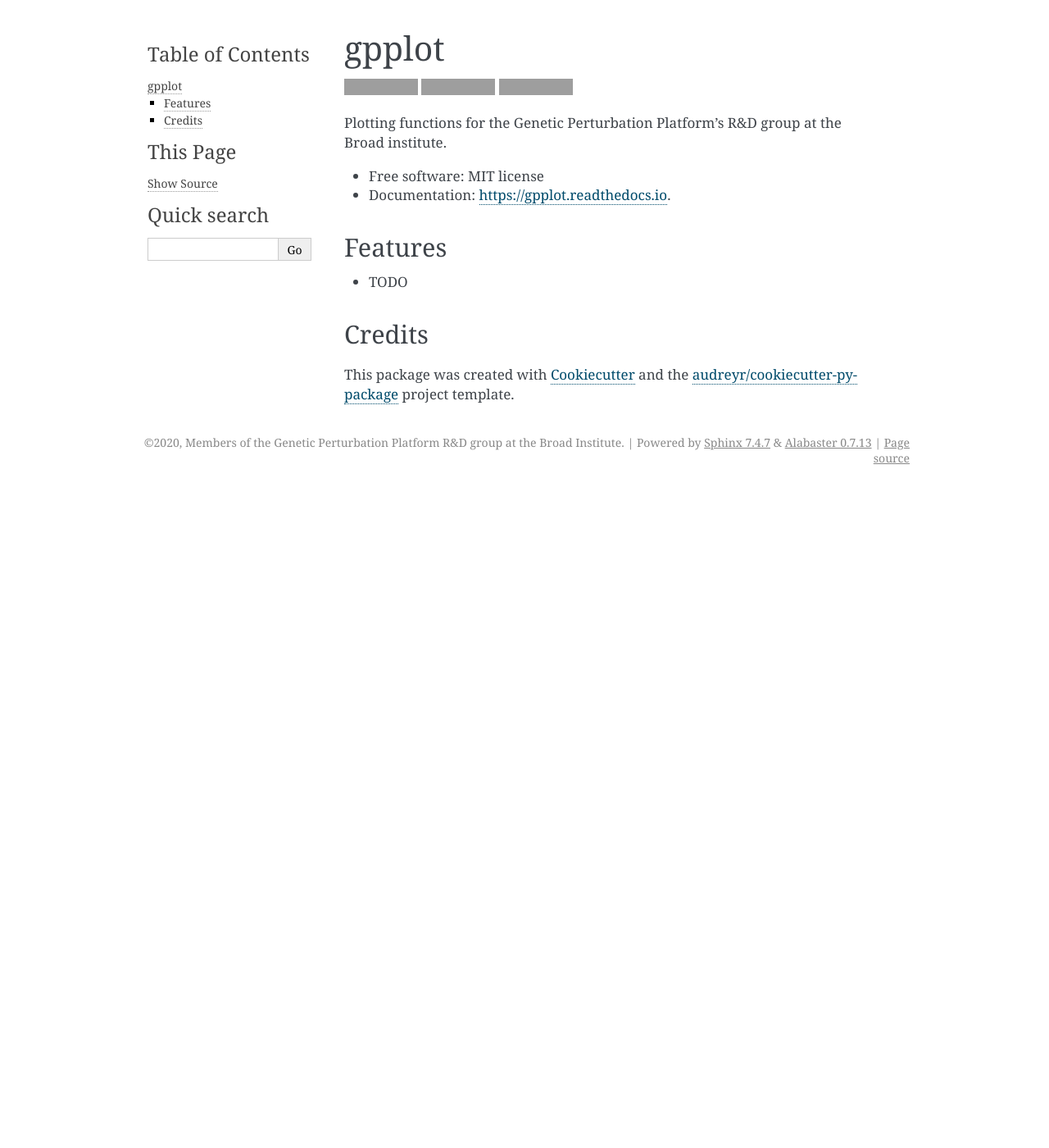
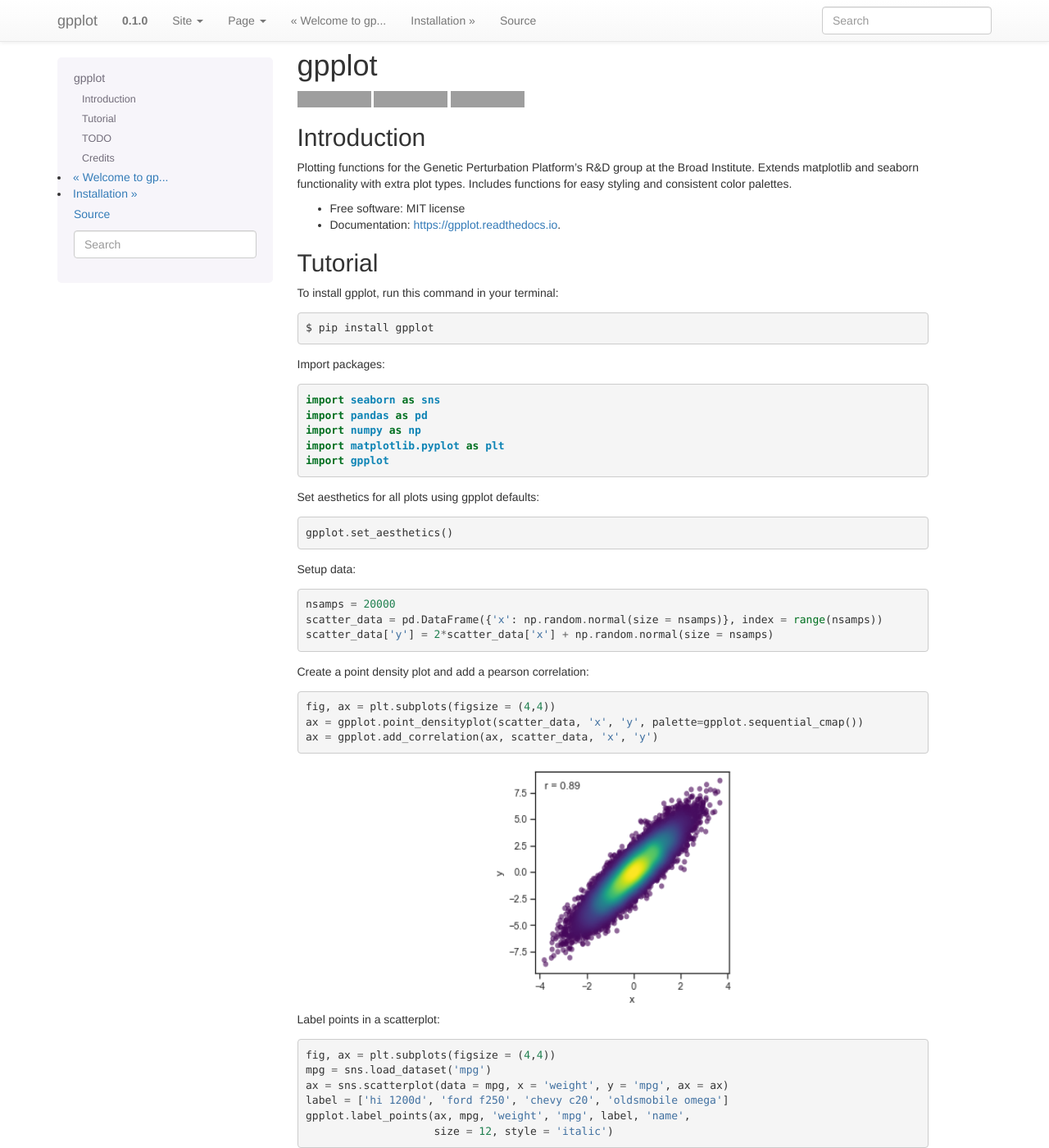
Before and after one commit to gpp-rnd/gpplot, a Sphinx documentation site: the page built from docs/readme.rst, in a window 1280 px wide and 1400 px high. Shown: the whole window at 82% size. Built offline with Sphinx 7.4.7, drawn with Linux system fonts in a browser that asks for light colours; pages that are not in the unit, such as notebooks, are missing from menus; some of the changed text lies outside the part shown; grey boxes are pictures that could not be loaded.

Commit message:
docs (README): included tutorial

```diff
--- a/README.rst
+++ b/README.rst
@@ -15,18 +15,68 @@
 
 
 
+Introduction
+------------
 
-Plotting functions for the Genetic Perturbation Platform's R&D group at the Broad institute.
-
+Plotting functions for the Genetic Perturbation Platform's R&D group at the Broad Institute.
+Extends matplotlib and seaborn functionality with extra plot types. Includes functions for easy
+styling and consistent color palettes.
 
 * Free software: MIT license
 * Documentation: https://gpplot.readthedocs.io.
 
-
-Features
+Tutorial
 --------
 
-* TODO
+To install gpplot, run this command in your terminal::
+
+    $ pip install gpplot
+
+Import packages::
+
+    import seaborn as sns
+    import pandas as pd
+    import numpy as np
+    import matplotlib.pyplot as plt
+    import gpplot
+
+Set aesthetics for all plots using gpplot defaults::
+
+    gpplot.set_aesthetics()
+
+Setup data::
+
+    nsamps = 20000
+    scatter_data = pd.DataFrame({'x': np.random.normal(size = nsamps)}, index = range(nsamps))
+    scatter_data['y'] = 2*scatter_data['x'] + np.random.normal(size = nsamps)
+
+Create a point density plot and add a pearson correlation::
+
+    fig, ax = plt.subplots(figsize = (4,4))
+    ax = gpplot.point_densityplot(scatter_data, 'x', 'y', palette=gpplot.sequential_cmap())
+    ax = gpplot.add_correlation(ax, scatter_data, 'x', 'y')
+
+.. image:: ../figures/pointdensity_example.png
+    :width: 300px
+    :height: 300px
+    :align: center
+
+Label points in a scatterplot::
+
+    fig, ax = plt.subplots(figsize = (4,4))
+    mpg = sns.load_dataset('mpg')
+    ax = sns.scatterplot(data = mpg, x = 'weight', y = 'mpg', ax = ax)
+    label = ['hi 1200d', 'ford f250', 'chevy c20', 'oldsmobile omega']
+    gpplot.label_points(ax, mpg, 'weight', 'mpg', label, 'name',
+                        size = 12, style = 'italic')
+
+.. image:: ../figures/label_example.png
+    :width: 300px
+    :height: 300px
+    :align: center
+
+TODO
+----
 
 Credits
 -------
--- a/docs/conf.py
+++ b/docs/conf.py
@@ -22,6 +22,7 @@
 sys.path.insert(0, os.path.abspath('..'))
 
 import gpplot
+import sphinx_bootstrap_theme
 
 # -- General configuration ---------------------------------------------
 
@@ -83,7 +84,8 @@
 # The theme to use for HTML and HTML Help pages.  See the documentation for
 # a list of builtin themes.
 #
-html_theme = 'alabaster'
+html_theme = 'bootstrap'
+html_theme_path = sphinx_bootstrap_theme.get_html_theme_path()
 
 # Theme options are theme-specific and customize the look and feel of a
 # theme further.  For a list of options available for each theme, see the
--- a/gpplot/__init__.py
+++ b/gpplot/__init__.py
@@ -1,4 +1,4 @@
-"""Top-level package for gpplot."""
+"""import gpplot imports both the plots and style modules"""
 from .plots import *
 from .style import *
 
```
Also changed, not shown: docs/gpplot.rst (added, +30 -0 lines), docs/modules.rst (added, +7 -0 lines), figures/label_example.png (added), figures/pointdensity_example.png (added), 4 other files.
